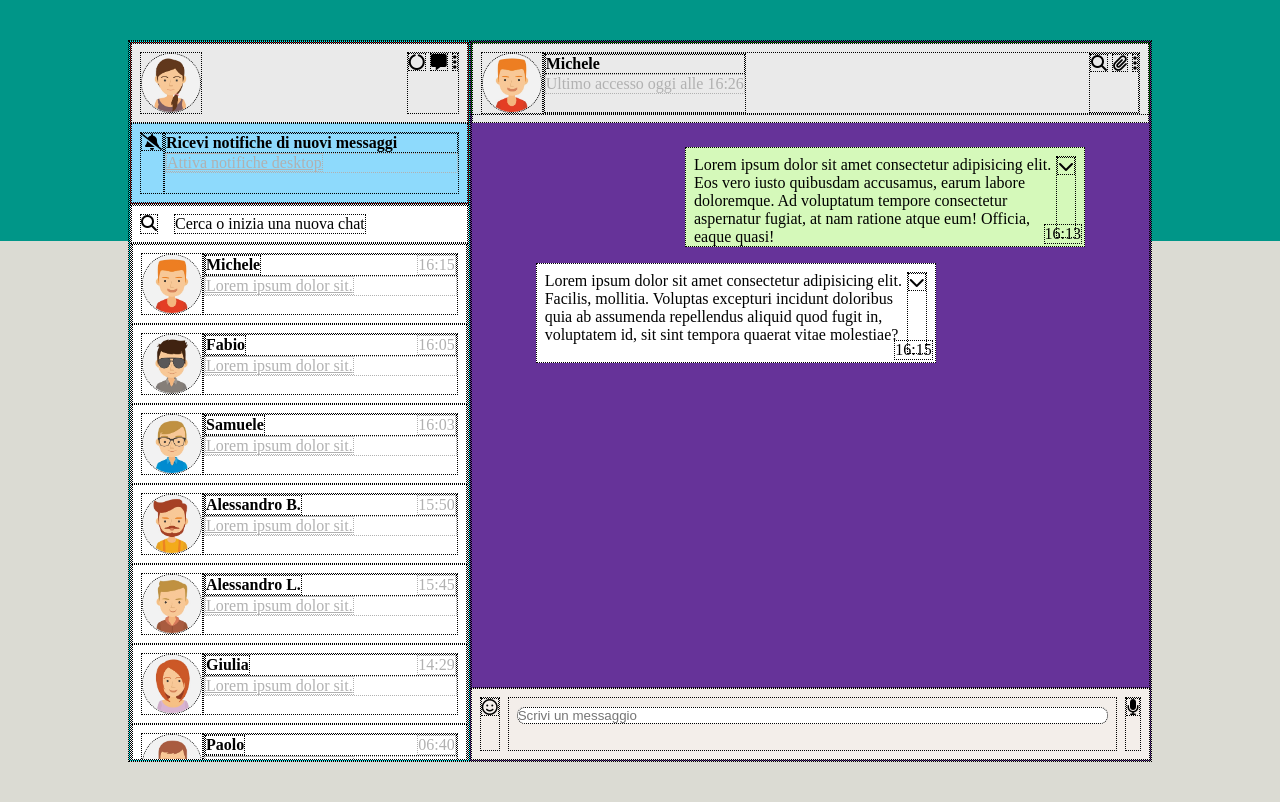
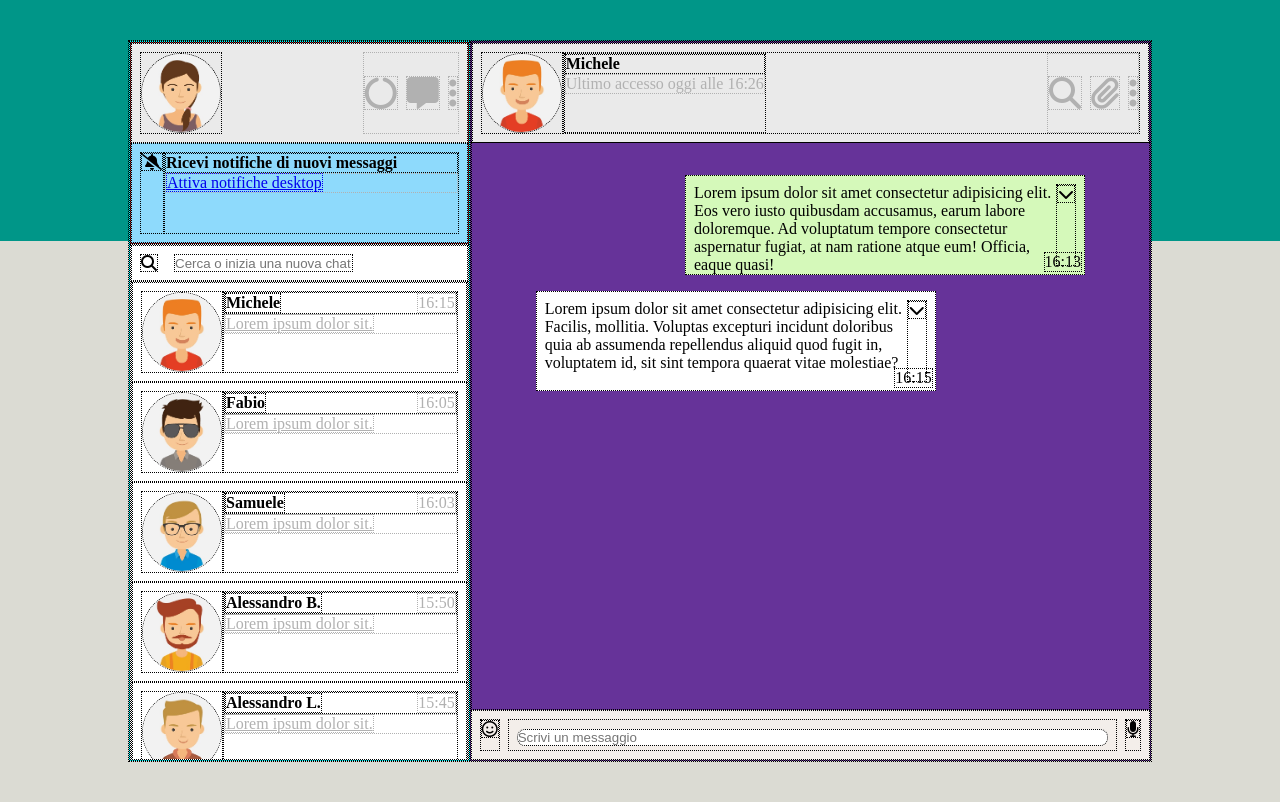
Before and after one commit to StefDev1801/html-css-boolzapp, a plain HTML site: page index.html in a window 1280 px wide. Drawn offline with Linux system fonts and the light colour scheme.

Commit message:
fix measures

```diff
--- a/assets/style.css
+++ b/assets/style.css
@@ -49,17 +49,8 @@ img{
         background-color: brown;
     }
 
-    .right_header{
-        height: 10%;
-        background-color: green;
-    }
-    .right_main{
-        height: 80%;
-    }
-    .right_footer{
-        height: 10%;
 
-    }
+
     .friend-msg, .my-msg{
         height: 100px;
         width: 400px;
@@ -93,7 +84,7 @@ body{
     height: 90vh;
 }
 .left_main{
-    overflow: scroll;
+    overflow: auto;
     background-color: var(--bz-friendmsg);
 }
 .my_profile, .current_chat{
@@ -108,7 +99,8 @@ body{
 .chat
 {
     padding: 0.5rem;
-    height: 10vh;
+    height: 100px;
+    /* CHANGE */
 }
 .my-img{
     aspect-ratio: 1;
@@ -120,6 +112,13 @@ body{
 .current_chat{
     background-color: var(--bz-bg-up);
 
+}
+.my_actions{
+    font-size: 2rem;
+    color: var(--bz-icons);
+    display: flex;
+    gap: 0.5rem;
+    align-items: center;
 }
 .desktop_notification,
 .chat,
@@ -178,7 +177,7 @@ body{
     display: flex;
     flex-direction: column;
     gap: 1rem;
-    overflow: scroll;
+    overflow: auto;
     padding: 2rem 4rem;
 }
 .my-msg,
@@ -193,17 +192,23 @@ body{
     bottom: 2px;
     right: 2px;
 }
+.right_header{
+    height: 100px;
+}
 .right_main{
     background-image: url(./img/mine.jpg);
+    height: calc(100% - 150px);
 }
 .right_footer{
     background-color: var(--bz-rightfooter);
+    height: 50px;
     display: flex;
     justify-content: center;
     /* align-items: center; */
     gap: 0.5rem;
     padding: 0.5rem;
 }
+
 .write-msg{
     /* background-color: white; */
     padding: 0.5rem;
@@ -223,14 +228,17 @@ body{
 
 /* #region Media Queries*/
 @media screen and (max-width: 991px) {
-    body{
-        background-color: blue;
-    }
-    .search_chat{
+    /* fai si che tutti questi diventino figli di left */
+    .left{
+
+        .search_chat,
+        .profile_insight,
+        .icon_text,
+        .desktop_notification,
+        .my_actions{
             display: none;
         }
-    .profile_insight{
-        display: none;
+
     }
         .background_fullscreen{
             width: 100%;
@@ -239,12 +247,10 @@ body{
         .left, .right{
             height: 100vh;
         }
-    .col-1{
-        width: calc(100%/12);
+        .left{
+            width: 100px;
         }
-    .col-11{
-        width: calc((100%/12)*11);
-    }
+
 }
 
 @media screen and (max-width: 540px) {
--- a/index.html
+++ b/index.html
@@ -13,7 +13,7 @@
 
     <div class="background_fullscreen">
 
-        <div class="left col-4 col-1">
+        <div class="left col-4 ">
             <div class="left_header">
                 <div class="my_profile">
                     <div class="my-img">
@@ -23,6 +23,7 @@
                         <i class="fa-solid fa-circle-notch"></i>
                         <i class="fa-solid fa-message"></i>
                         <i class="fa-solid fa-ellipsis-vertical"></i>
+                        <!-- Gli do REM alla cazzo??? e color -->
                     </div>
                 </div>
                 <div class="desktop_notification">
@@ -33,7 +34,7 @@
 
                         <h4>Ricevi notifiche di nuovi messaggi</h4>
 
-                        <div class="light_text"><u>Attiva notifiche desktop</u></div>
+                        <div class="light_text"><a href="#">Attiva notifiche desktop</a></div>
                     </div>
                 </div>
             </div>
@@ -41,7 +42,7 @@
                 <!-- overflow: scroll -->
                 <div class="search_chat">
                     <i class="fa-solid fa-magnifying-glass"></i>
-                    <span>Cerca o inizia una nuova chat</span>
+                    <input type="text" placeholder="Cerca o inizia una nuova chat">
                 </div>
                 <div class="chat_list">
                     <div class="chat">
```
Lines whose indentation alone changed are shown as unchanged.
